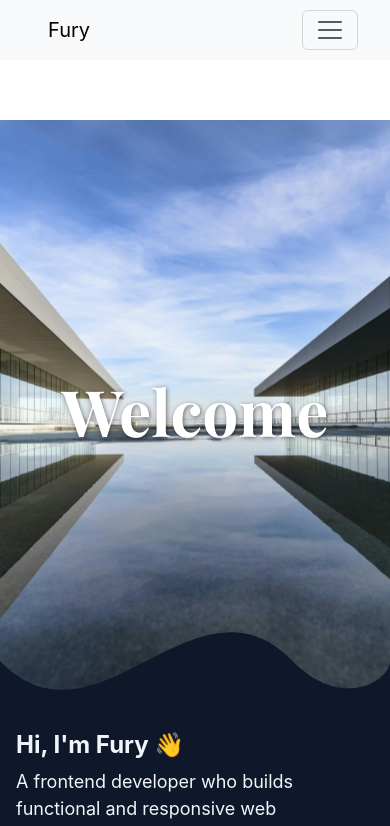
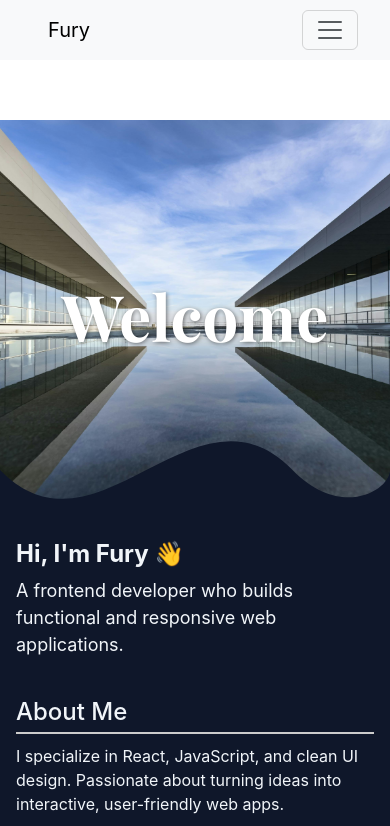
Before and after one commit to PrashantJoshi8k/fury-app, a React (Create React App) app: page /#/ in a window 390 px wide. Shown: the top 826 px of the page. Built offline with nearby package versions, Linux system fonts and the light colour scheme.

Commit message:
Update homepage image and layout

```diff
--- a/src/Components/Homepage.css
+++ b/src/Components/Homepage.css
@@ -34,10 +34,17 @@
 
 @media (max-width: 768px) {
   .featured-image {
-    width: 100%;
-    height: 70vh;
-    background-attachment: scroll; /* Fix background fixed bug on mobile */
-    font-size: 2rem;
+    height: 400px;              /* smaller height for mobile */
+    max-width: 100%;             /* shrink image width on smaller devices */
+    background-size: cover;
+  background-position: center;
+  background-attachment: fixed;
+  display: flex;
+  justify-content: center;
+  align-items: center;
+  position: relative;
+  z-index: 1;
+    font-size: 1.8rem;          /* smaller text on mobile */
   }
 }
 
```
